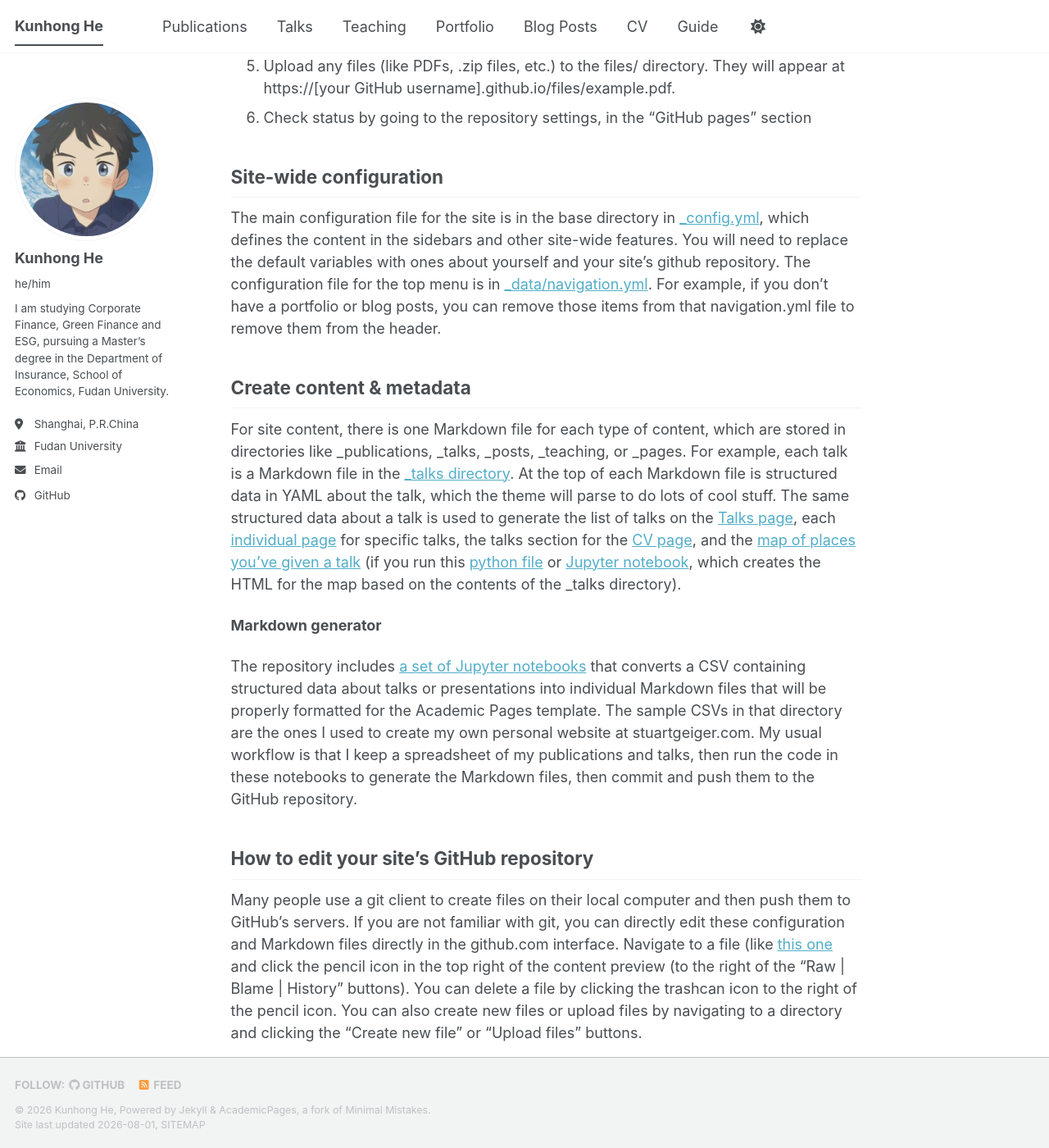
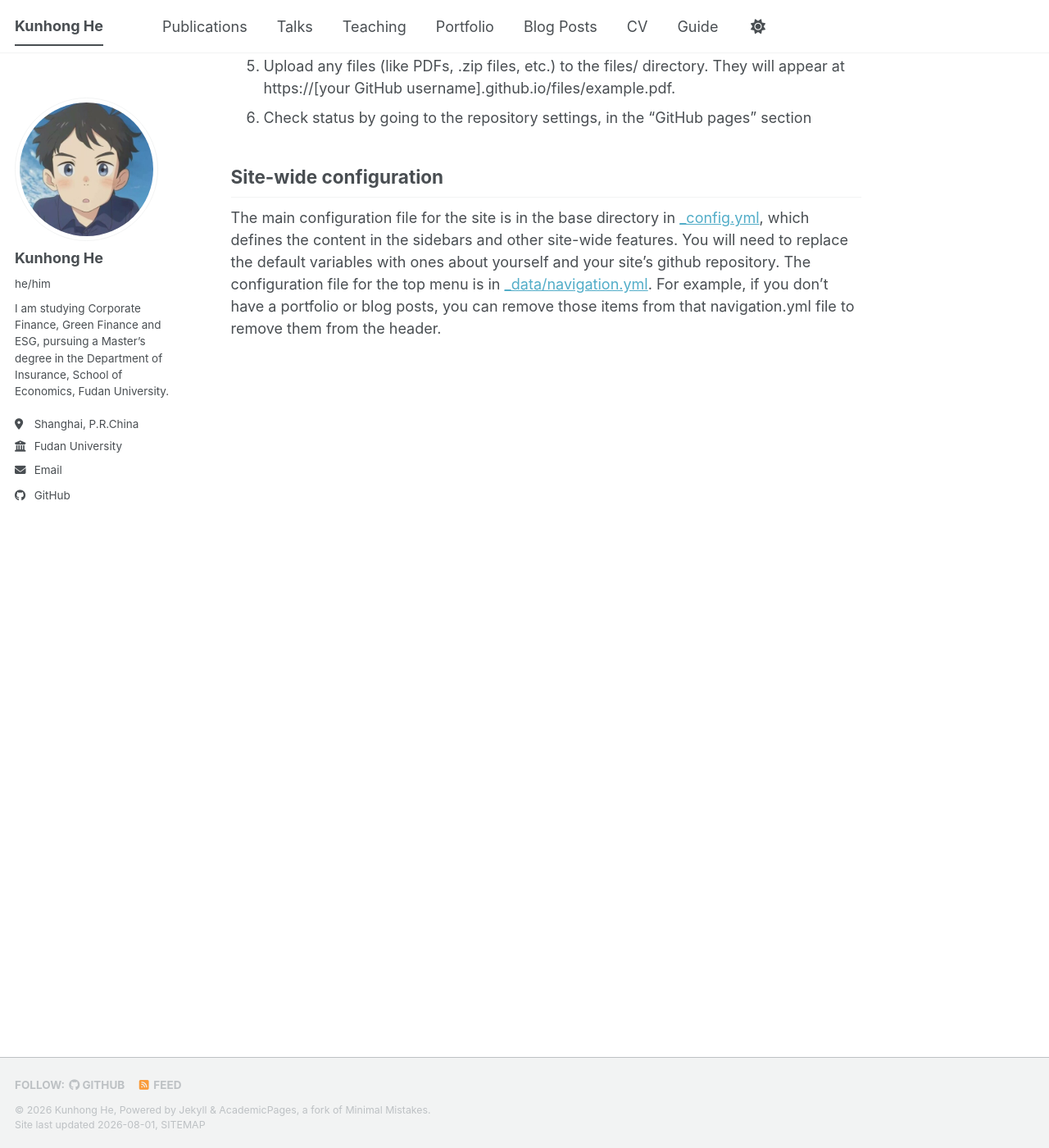
Before and after one commit to Alfred-meijiu/Alfred-meijiu.github.io, a Jekyll site: the page built from _pages/about.md, in a window 1280 px wide and 1400 px high, scrolled down 835 px. Shown: the whole window at 82% size. Built offline with Jekyll 4.4.1, drawn with Linux system fonts in a browser that asks for light colours; a style sheet for code colours, icons or effects is not loaded; some of the changed text lies outside the part shown.

Commit message:
Update about.md

```diff
--- a/_pages/about.md
+++ b/_pages/about.md
@@ -35,23 +35,3 @@ Getting started
 Site-wide configuration
 ------
 The main configuration file for the site is in the base directory in [_config.yml](https://github.com/academicpages/academicpages.github.io/blob/master/_config.yml), which defines the content in the sidebars and other site-wide features. You will need to replace the default variables with ones about yourself and your site's github repository. The configuration file for the top menu is in [_data/navigation.yml](https://github.com/academicpages/academicpages.github.io/blob/master/_data/navigation.yml). For example, if you don't have a portfolio or blog posts, you can remove those items from that navigation.yml file to remove them from the header.
-
-Create content & metadata
-------
-For site content, there is one Markdown file for each type of content, which are stored in directories like _publications, _talks, _posts, _teaching, or _pages. For example, each talk is a Markdown file in the [_talks directory](https://github.com/academicpages/academicpages.github.io/tree/master/_talks). At the top of each Markdown file is structured data in YAML about the talk, which the theme will parse to do lots of cool stuff. The same structured data about a talk is used to generate the list of talks on the [Talks page](https://academicpages.github.io/talks), each [individual page](https://academicpages.github.io/talks/2012-03-01-talk-1) for specific talks, the talks section for the [CV page](https://academicpages.github.io/cv), and the [map of places you've given a talk](https://academicpages.github.io/talkmap.html) (if you run this [python file](https://github.com/academicpages/academicpages.github.io/blob/master/talkmap.py) or [Jupyter notebook](https://github.com/academicpages/academicpages.github.io/blob/master/talkmap.ipynb), which creates the HTML for the map based on the contents of the _talks directory).
-
-**Markdown generator**
-
-The repository includes [a set of Jupyter notebooks](https://github.com/academicpages/academicpages.github.io/tree/master/markdown_generator
-) that converts a CSV containing structured data about talks or presentations into individual Markdown files that will be properly formatted for the Academic Pages template. The sample CSVs in that directory are the ones I used to create my own personal website at stuartgeiger.com. My usual workflow is that I keep a spreadsheet of my publications and talks, then run the code in these notebooks to generate the Markdown files, then commit and push them to the GitHub repository.
-
-How to edit your site's GitHub repository
-------
-Many people use a git client to create files on their local computer and then push them to GitHub's servers. If you are not familiar with git, you can directly edit these configuration and Markdown files directly in the github.com interface. Navigate to a file (like [this one](https://github.com/academicpages/academicpages.github.io/blob/master/_talks/2012-03-01-talk-1.md) and click the pencil icon in the top right of the content preview (to the right of the "Raw | Blame | History" buttons). You can delete a file by clicking the trashcan icon to the right of the pencil icon. You can also create new files or upload files by navigating to a directory and clicking the "Create new file" or "Upload files" buttons.
-
-Example: editing a Markdown file for a talk
-![Editing a Markdown file for a talk](/images/editing-talk.png)
-
-For more info
-------
-More info about configuring Academic Pages can be found in [the guide](https://academicpages.github.io/markdown/), the [growing wiki](https://github.com/academicpages/academicpages.github.io/wiki), and you can always [ask a question on GitHub](https://github.com/academicpages/academicpages.github.io/discussions). The [guides for the Minimal Mistakes theme](https://mmistakes.github.io/minimal-mistakes/docs/configuration/) (which this theme was forked from) might also be helpful.
```
